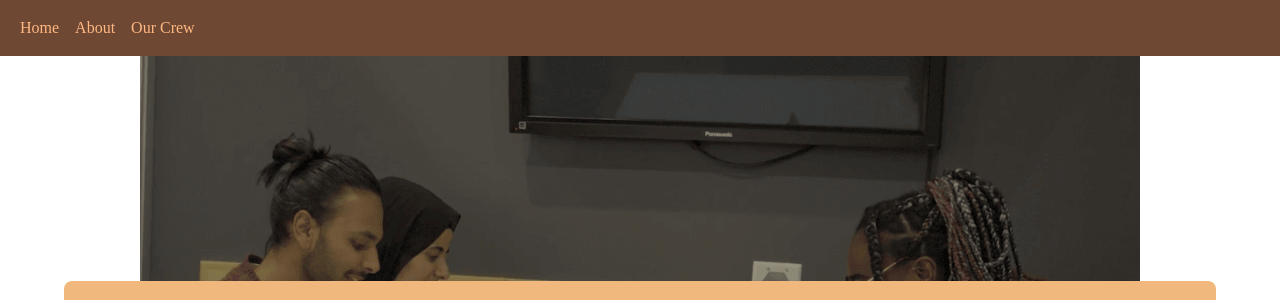
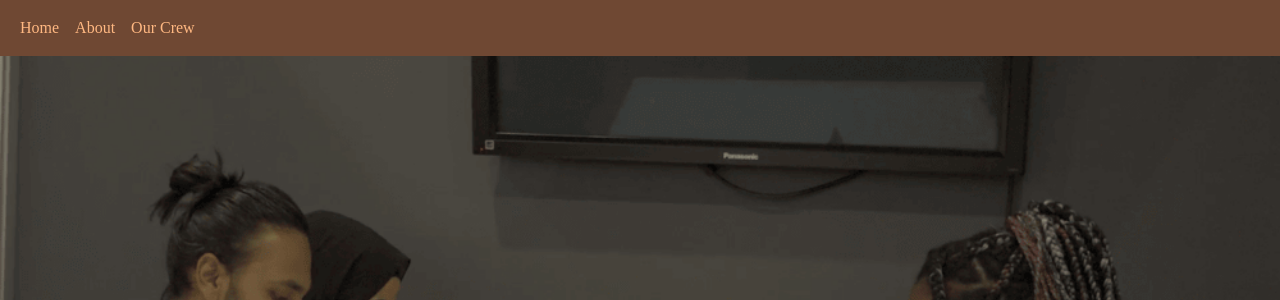
Before and after one commit to lang0588/Dichotomy_of_social_media, a plain HTML site: page about.html in a window 1280 px wide. Shown: the top 300 px of the page. Drawn offline with nearby package versions, Linux system fonts and the light colour scheme.

Commit message:
fixed about img

```diff
--- a/main.css
+++ b/main.css
@@ -45,6 +45,12 @@ a:link{
     text-align: center;
   }
 
+.about-header img{
+    width: 100%;
+    height: auto;
+    display: block;
+}
+
   .centered {
     position: absolute;
     top: 50%;
```
